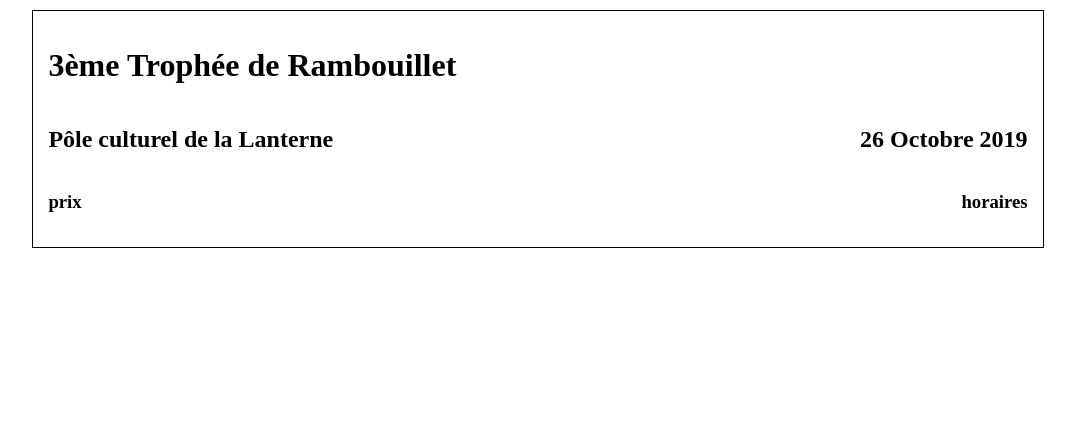
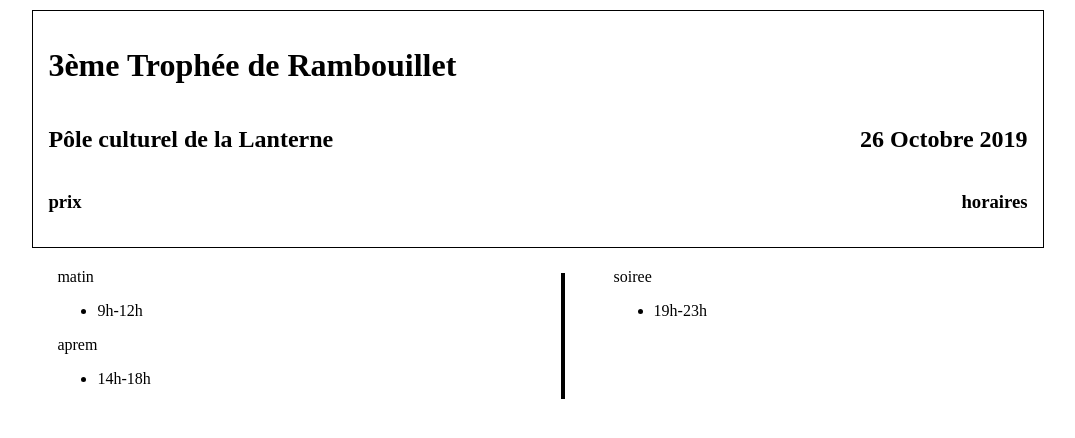
Before and after one commit to TwiskyA/trophee-rbt, a React (Create React App) app: page / in a window 1280 px wide. Shown: the top 438 px of the page, without its empty margins (102-1177 px from the left). Built offline with nearby package versions, Linux system fonts and the light colour scheme.

Commit message:
programme

```diff
--- a/src/mainEvent/MainEvent.css
+++ b/src/mainEvent/MainEvent.css
@@ -1,5 +1,3 @@
 .main-event--wrapper {
   margin: 10px 10%;
-  border: 1px solid black;
-  padding: 15px;
 }
--- a/src/mainEvent/MainEvent.js
+++ b/src/mainEvent/MainEvent.js
@@ -1,12 +1,14 @@
 import React from 'react';
 import MainInfo from './MainInfo';
 import './MainEvent.css';
+import Programme from './Programme';
 
 class MainEvent extends React.Component {
   render() {
     return (
       <div className="main-event--wrapper">
         <MainInfo />
+        <Programme />
       </div>
     );
   }
--- a/src/mainEvent/MainInfo.css
+++ b/src/mainEvent/MainInfo.css
@@ -2,3 +2,8 @@
   display: flex;
   justify-content: space-between;
 }
+
+.main-info--wrapper {
+  border: 1px solid black;
+  padding: 15px;
+}
--- a/src/mainEvent/MainInfo.js
+++ b/src/mainEvent/MainInfo.js
@@ -4,7 +4,7 @@ import './MainInfo.css';
 class MainInfo extends React.Component {
   render() {
     return (
-      <div>
+      <div className="main-info--wrapper">
         <h1>3ème Trophée de Rambouillet</h1>
         <div className="main-info--subtitles">
           <h2>Pôle culturel de la Lanterne</h2>
--- /dev/null
+++ b/src/mainEvent/Programme.css
@@ -0,0 +1,21 @@
+.programme--wrapper {
+  display: flex;
+  justify-content: space-between;
+  padding: 15px;
+  margin: 5px 10px;
+  width: 100%;
+}
+
+.programme--column {
+  width: 45%;
+}
+
+.programme--separator {
+  width: 0;
+  border-right: 4px solid black;
+  margin: 5px 0;
+}
+
+.programme--afternoon {
+  margin-top: 5px;
+}
--- /dev/null
+++ b/src/mainEvent/Programme.js
@@ -0,0 +1,34 @@
+import React from 'react';
+import './Programme.css';
+
+class Programme extends React.Component {
+  render() {
+    return (
+      <div className="programme--wrapper">
+        <div className="programme--column">
+          <div>
+            matin
+            <ul>
+              <li>9h-12h</li>
+            </ul>
+          </div>
+          <div className="programme--afternoon">
+            aprem
+            <ul>
+              <li>14h-18h</li>
+            </ul>
+          </div>
+        </div>
+        <div className="programme--separator" />
+        <div className="programme--column">
+          soiree
+          <ul>
+            <li>19h-23h</li>
+          </ul>
+        </div>
+      </div>
+    );
+  }
+}
+
+export default Programme;
```
